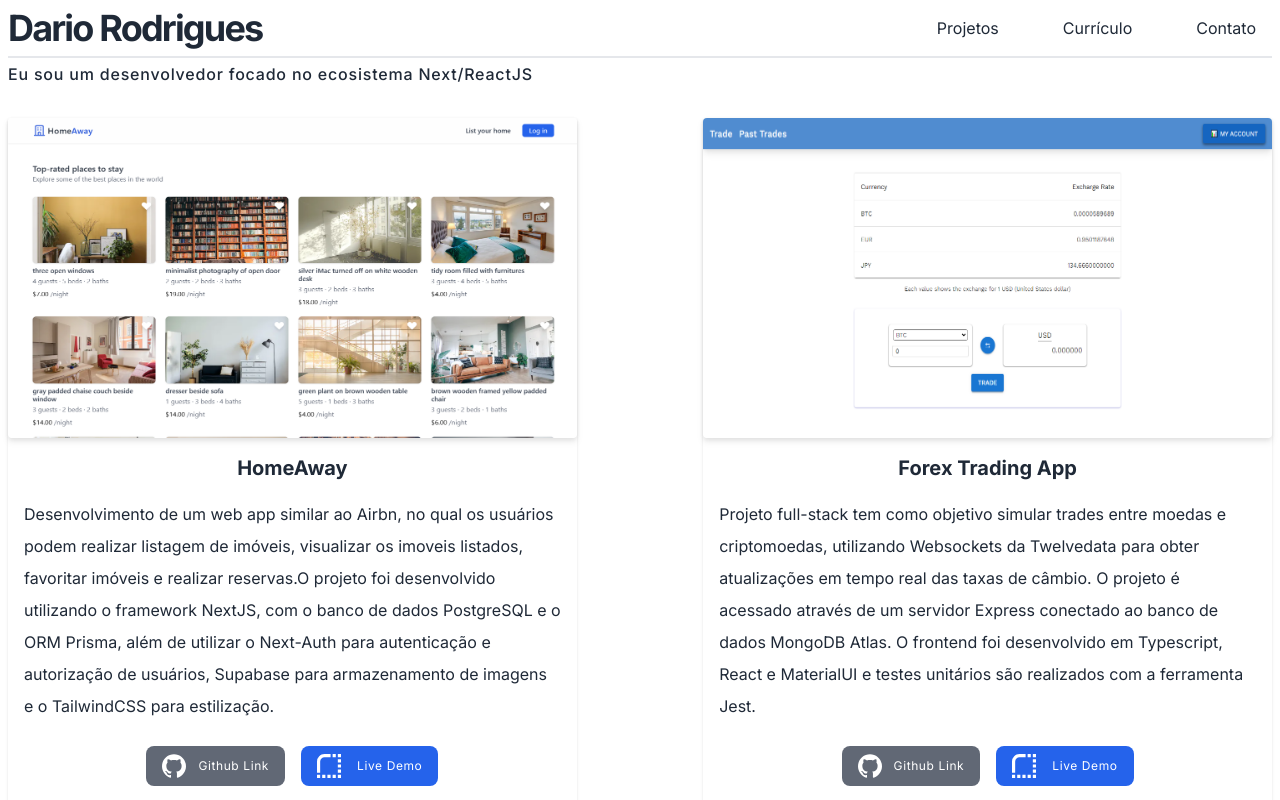
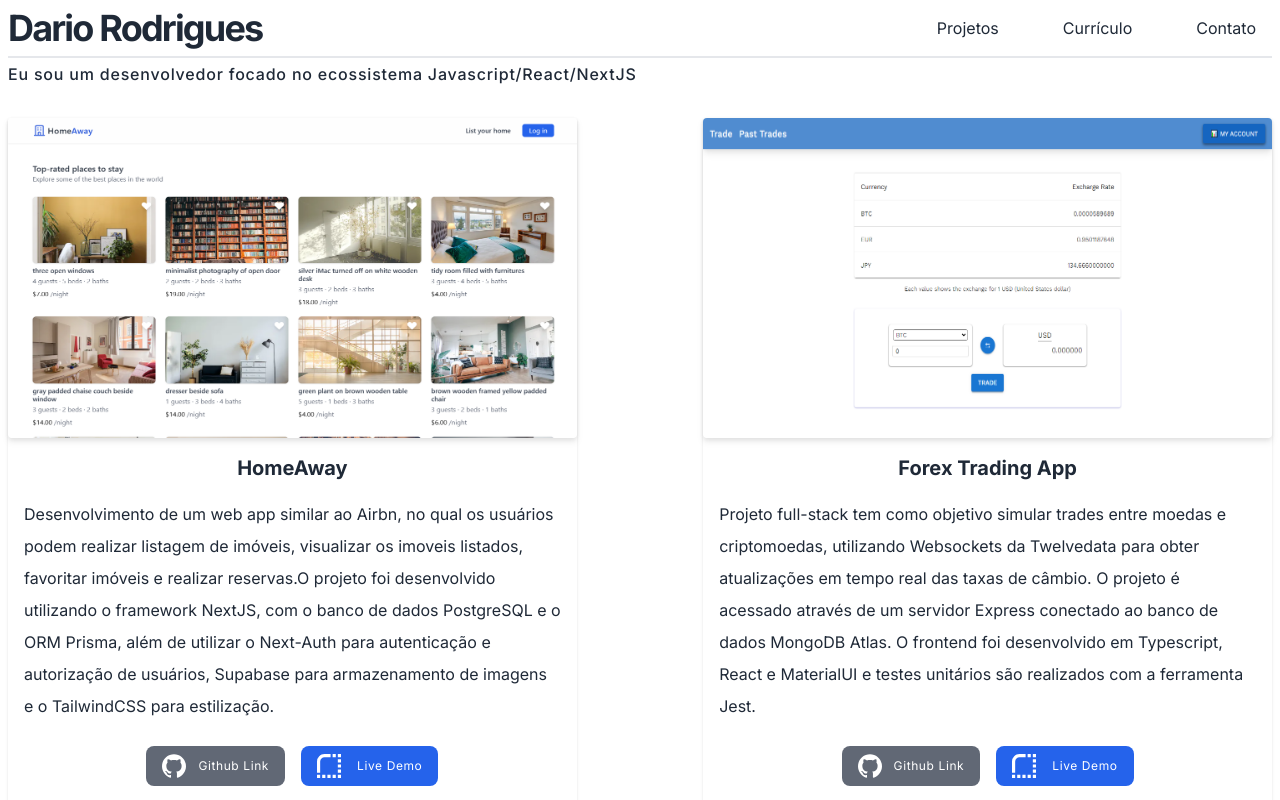
Before and after one commit to Unidade/portfolio, a Next.js app: page / in a window 1280 px wide. Shown: the top 800 px of the page. Built offline with nearby package versions, Linux system fonts and the light colour scheme.

Commit message:
Edit subtitle

```diff
--- a/components/Navbar.tsx
+++ b/components/Navbar.tsx
@@ -59,7 +59,7 @@
         </div>
       </div>
       <p className='font-medium tracking-wider mt-1'>
-        Eu sou um desenvolvedor focado no ecosistema Next/ReactJS
+        Eu sou um desenvolvedor focado no ecossistema Javascript/React/NextJS
       </p>
     </>
   )
```
